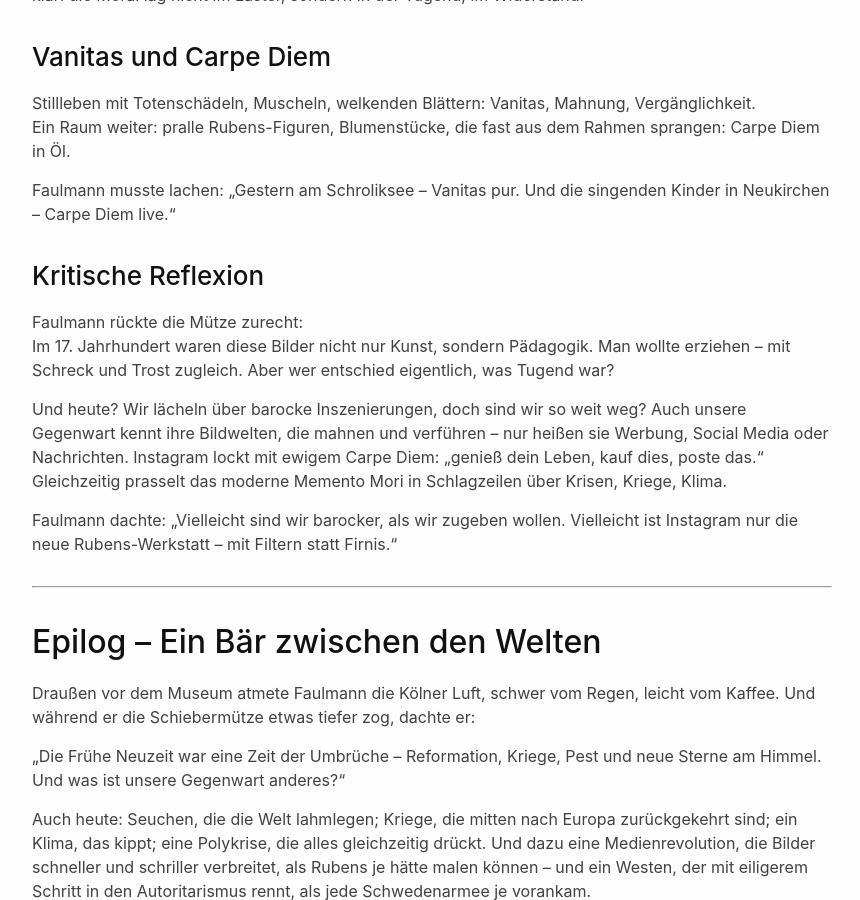
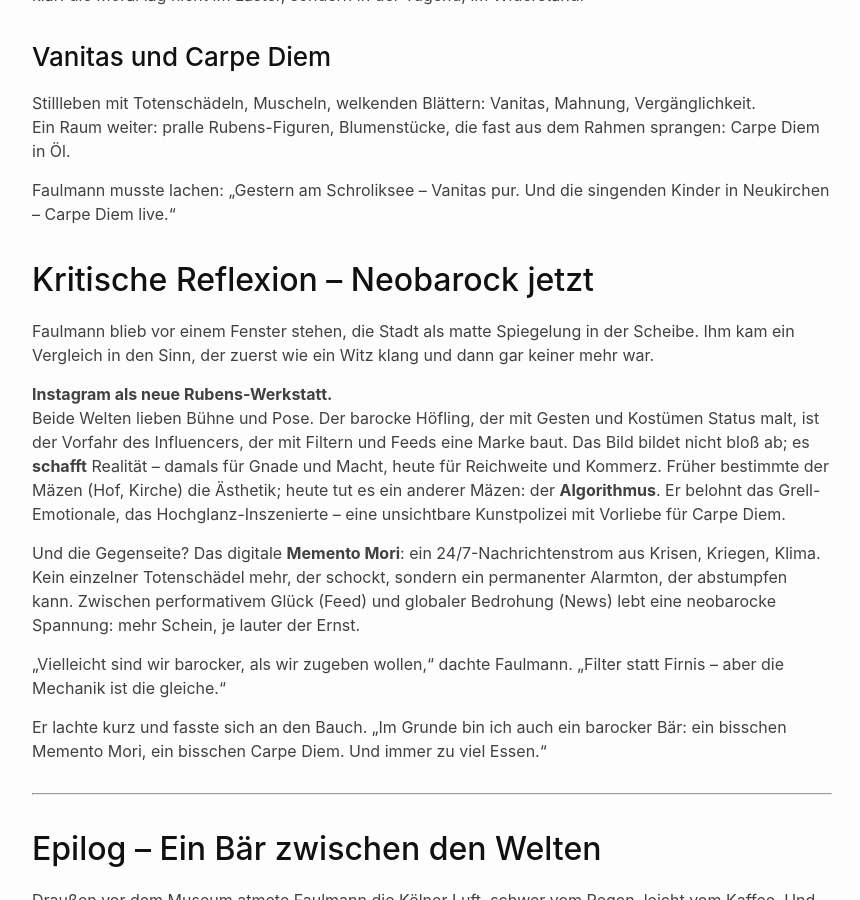
Before and after one commit to cgars/faulmann, a Jekyll site: the page built from _posts/2025-09-22-faulmann_barock.md, in a window 1280 px wide and 900 px high, scrolled down 4699 px. Shown: the whole window, without its empty margins (208-1068 px from the left). Built offline with Jekyll 4.4.1, drawn with Linux system fonts in a browser that asks for light colours.

Commit message:
add more details and deeper reflexion

```diff
--- a/_posts/2025-09-22-faulmann_barock.md
+++ b/_posts/2025-09-22-faulmann_barock.md
@@ -103,13 +103,17 @@ Ein Raum weiter: pralle Rubens-Figuren, Blumenstücke, die fast aus dem Rahmen s
 
 Faulmann musste lachen: „Gestern am Schroliksee – Vanitas pur. Und die singenden Kinder in Neukirchen – Carpe Diem live.“
 
-### Kritische Reflexion
-Faulmann rückte die Mütze zurecht:
-Im 17. Jahrhundert waren diese Bilder nicht nur Kunst, sondern Pädagogik. Man wollte erziehen – mit Schreck und Trost zugleich. Aber wer entschied eigentlich, was Tugend war?
+## Kritische Reflexion – Neobarock jetzt
+Faulmann blieb vor einem Fenster stehen, die Stadt als matte Spiegelung in der Scheibe. Ihm kam ein Vergleich in den Sinn, der zuerst wie ein Witz klang und dann gar keiner mehr war.
 
-Und heute? Wir lächeln über barocke Inszenierungen, doch sind wir so weit weg? Auch unsere Gegenwart kennt ihre Bildwelten, die mahnen und verführen – nur heißen sie Werbung, Social Media oder Nachrichten. Instagram lockt mit ewigem Carpe Diem: „genieß dein Leben, kauf dies, poste das.“ Gleichzeitig prasselt das moderne Memento Mori in Schlagzeilen über Krisen, Kriege, Klima.
+**Instagram als neue Rubens-Werkstatt.**
+Beide Welten lieben Bühne und Pose. Der barocke Höfling, der mit Gesten und Kostümen Status malt, ist der Vorfahr des Influencers, der mit Filtern und Feeds eine Marke baut. Das Bild bildet nicht bloß ab; es **schafft** Realität – damals für Gnade und Macht, heute für Reichweite und Kommerz. Früher bestimmte der Mäzen (Hof, Kirche) die Ästhetik; heute tut es ein anderer Mäzen: der **Algorithmus**. Er belohnt das Grell-Emotionale, das Hochglanz-Inszenierte – eine unsichtbare Kunstpolizei mit Vorliebe für Carpe Diem.
 
-Faulmann dachte: „Vielleicht sind wir barocker, als wir zugeben wollen. Vielleicht ist Instagram nur die neue Rubens-Werkstatt – mit Filtern statt Firnis.“
+Und die Gegenseite? Das digitale **Memento Mori**: ein 24/7-Nachrichtenstrom aus Krisen, Kriegen, Klima. Kein einzelner Totenschädel mehr, der schockt, sondern ein permanenter Alarmton, der abstumpfen kann. Zwischen performativem Glück (Feed) und globaler Bedrohung (News) lebt eine neobarocke Spannung: mehr Schein, je lauter der Ernst.
+
+„Vielleicht sind wir barocker, als wir zugeben wollen,“ dachte Faulmann. „Filter statt Firnis – aber die Mechanik ist die gleiche.“
+
+Er lachte kurz und fasste sich an den Bauch. „Im Grunde bin ich auch ein barocker Bär: ein bisschen Memento Mori, ein bisschen Carpe Diem. Und immer zu viel Essen.“
 
 ---
 
```
